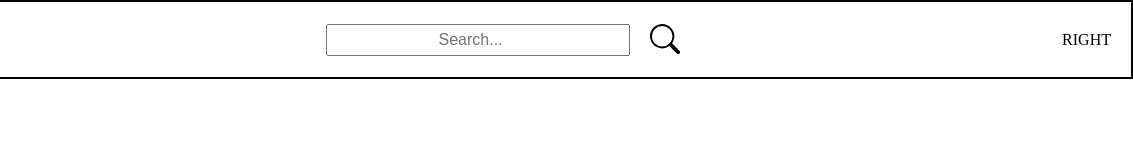
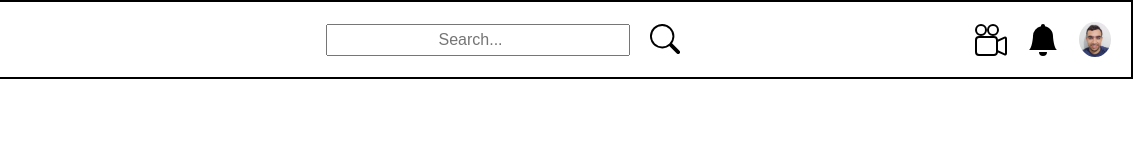
Before and after one commit to Bfrpaulon/clone-youtube-html-css, a plain HTML site: page index.html in a window 1280 px wide. Shown: the full height of the page, 147-1280 px from the left. Drawn offline with Linux system fonts and the light colour scheme.

Commit message:
finished header

```diff
--- a/assets/css/index.css
+++ b/assets/css/index.css
@@ -115,12 +115,57 @@
     }
 
     #header>#nav-right {
+        justify-content: end;
         width: 25%;
         display: flex;
-        justify-content: end;
         margin-right: 20px;
         align-items: center;
     }
+    #header>#nav-right>#btn-camera {
 
+        height: 32px;
+        border: none;
+        background-color: white;
+        cursor: pointer;
+        padding-right: 20px;
+    }
+
+    #header>#nav-right>#btn-camera:hover {
+        scale: 1.1;
+        color: red;
+        transition: all 1.5s ease;
+    }
+    #header>#nav-right>#btn-notification {
+        padding-right: 20px;
+
+        height: 32px;
+        border: none;
+        background-color: white;
+        cursor: pointer;
+    }
+
+    @keyframes magnifying-bell {
+        0% {
+            transform: rotate(0deg);
+        }
+
+        50% {
+            transform: rotate(20deg);
+        }
+
+        100% {
+            transform: rotate(-20deg);
+        }
+
+    }
+
+    #header>#nav-right>#btn-notification:hover {
+        animation: magnifying-bell 0.5s ease-in-out infinite;
+    }
+
+    #header>#nav-right>#profile-img {
+        width: 32px;
+        border-radius: 50%;
+    }
 
 }
--- a/index.html
+++ b/index.html
@@ -30,7 +30,23 @@
                 </svg>
             </button>
         </nav>
-        <nav id="nav-right">RIGHT</nav>
+        <nav id="nav-right">
+            <button id="btn-camera">
+                <svg xmlns="http://www.w3.org/2000/svg" width="32" height="32" fill="currentColor"
+                    class="bi bi-camera-reels" viewBox="0 0 16 16">
+                    <path d="M6 3a3 3 0 1 1-6 0 3 3 0 0 1 6 0zM1 3a2 2 0 1 0 4 0 2 2 0 0 0-4 0z" />
+                    <path
+                        d="M9 6h.5a2 2 0 0 1 1.983 1.738l3.11-1.382A1 1 0 0 1 16 7.269v7.462a1 1 0 0 1-1.406.913l-3.111-1.382A2 2 0 0 1 9.5 16H2a2 2 0 0 1-2-2V8a2 2 0 0 1 2-2h7zm6 8.73V7.27l-3.5 1.555v4.35l3.5 1.556zM1 8v6a1 1 0 0 0 1 1h7.5a1 1 0 0 0 1-1V8a1 1 0 0 0-1-1H2a1 1 0 0 0-1 1z" />
+                    <path d="M9 6a3 3 0 1 0 0-6 3 3 0 0 0 0 6zM7 3a2 2 0 1 1 4 0 2 2 0 0 1-4 0z" />
+                </svg>
+            </button>
+            <button id="btn-notification">
+                <svg xmlns="http://www.w3.org/2000/svg" width="32" height="32" fill="currentColor" class="bi bi-bell-fill" viewBox="0 0 16 16">
+                    <path d="M8 16a2 2 0 0 0 2-2H6a2 2 0 0 0 2 2zm.995-14.901a1 1 0 1 0-1.99 0A5.002 5.002 0 0 0 3 6c0 1.098-.5 6-2 7h14c-1.5-1-2-5.902-2-7 0-2.42-1.72-4.44-4.005-4.901z"/>
+                  </svg>
+            </button>
+            <img id="profile-img" src="assets/images/perfil.jpg" alt="Profile Avatar">
+        </nav>
     </header>
 </body>
 
--- a/package.json
+++ /dev/null
@@ -1,5 +0,0 @@
-{
-  "dependencies": {
-    "bootstrap-icons": "^1.10.3"
-  }
-}
```
Also changed, not shown: assets/images/perfil.jpg (added), 1 other file.
